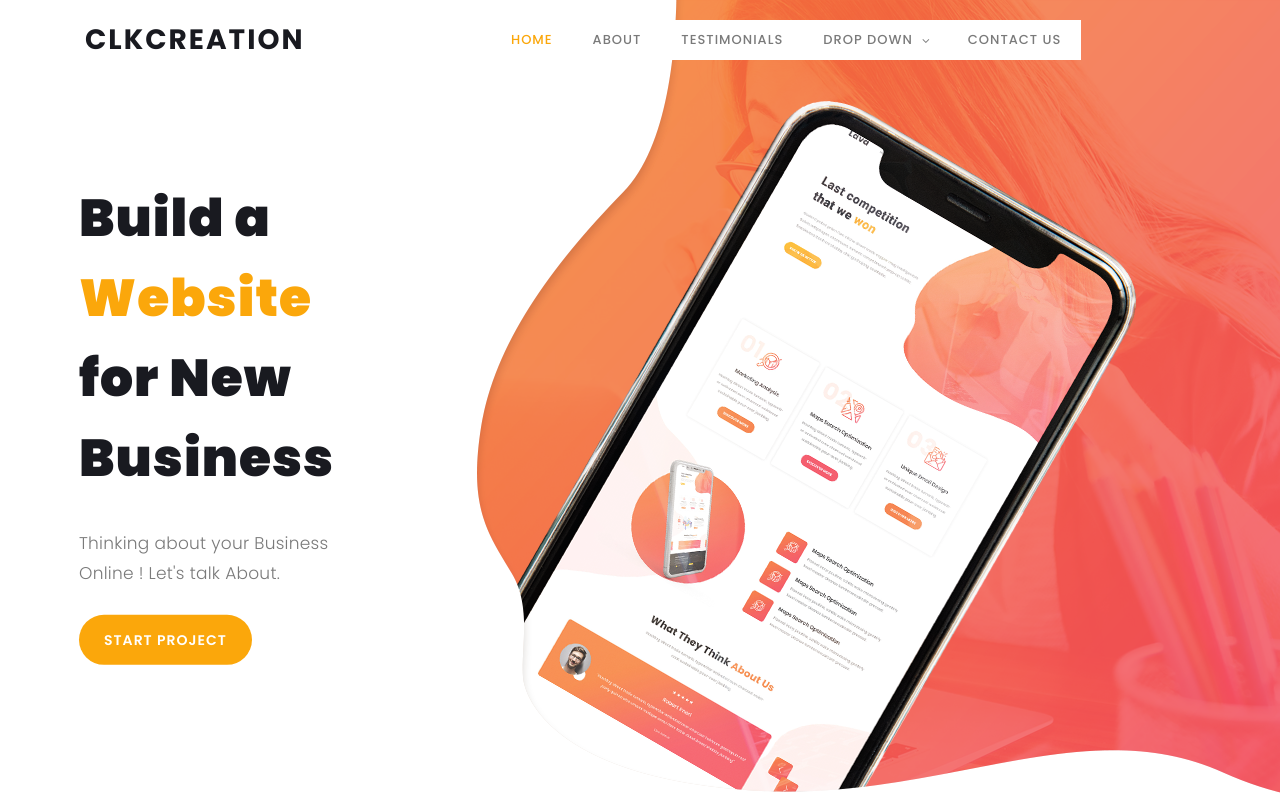
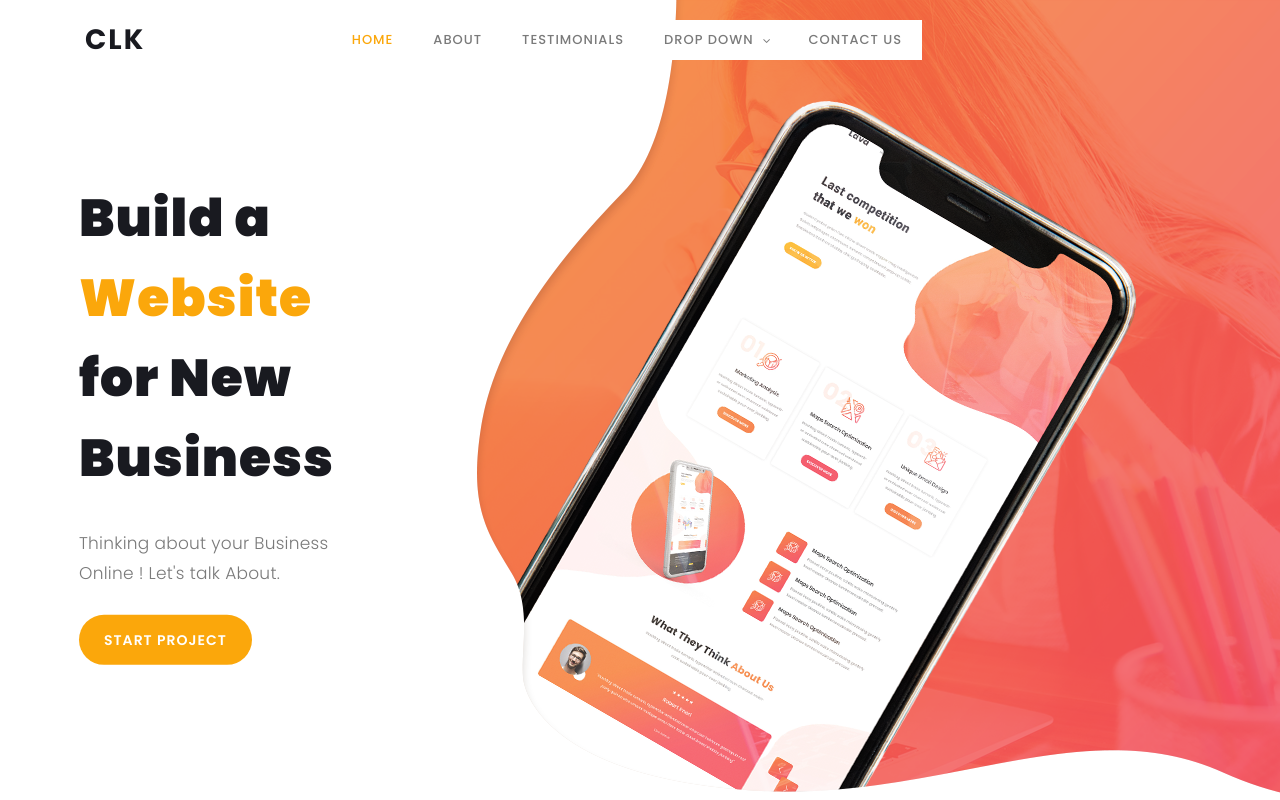
Before and after one commit to clkcreation/contact, a plain HTML site: page index.html in a window 1280 px wide. Shown: the top 800 px of the page. Drawn offline with Linux system fonts and the light colour scheme.

Commit message:
Update index.html

```diff
--- a/index.html
+++ b/index.html
@@ -50,7 +50,7 @@ https://clkcreation.com
                     <nav class="main-nav">
                         <!-- ***** Logo Start ***** -->
                         <a href="index.html" class="logo">
-                            CLKCREATION
+                            CLK
                         </a>
                         <!-- ***** Logo End ***** -->
                         <!-- ***** Menu Start ***** -->
```
